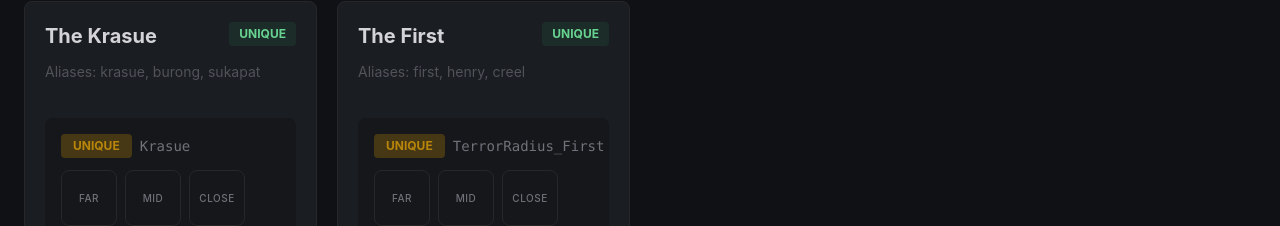
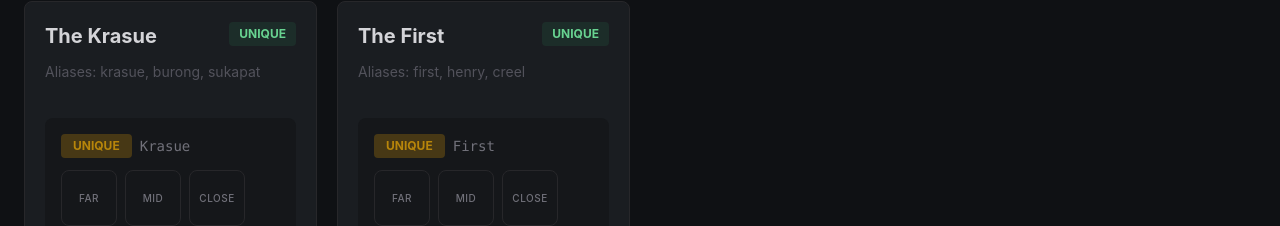
Before and after one commit to Raekh/dead-by-blindtest, a React (Vite) app: page /preview in a window 1280 px wide. Shown: the part 5034-5260 px from the top of the page. Built offline with nearby package versions, Linux system fonts and the light colour scheme.

Commit message:
typo on first tr description

```diff
--- a/src/data/killers.ts
+++ b/src/data/killers.ts
@@ -820,6 +820,7 @@ export const THEMES: Record<string, { name: string; description: string }> = {
   },
   TerrorRadius_Ghoul: { name: "Ghoul", description: "Ghoul unique theme" },
   TerrorRadius_Krasue: { name: "Krasue", description: "Krasue unique theme" },
+  TerrorRadius_First: { name: "First", description: "First unique theme" },
 };
 
 // Lullaby metadata
```
